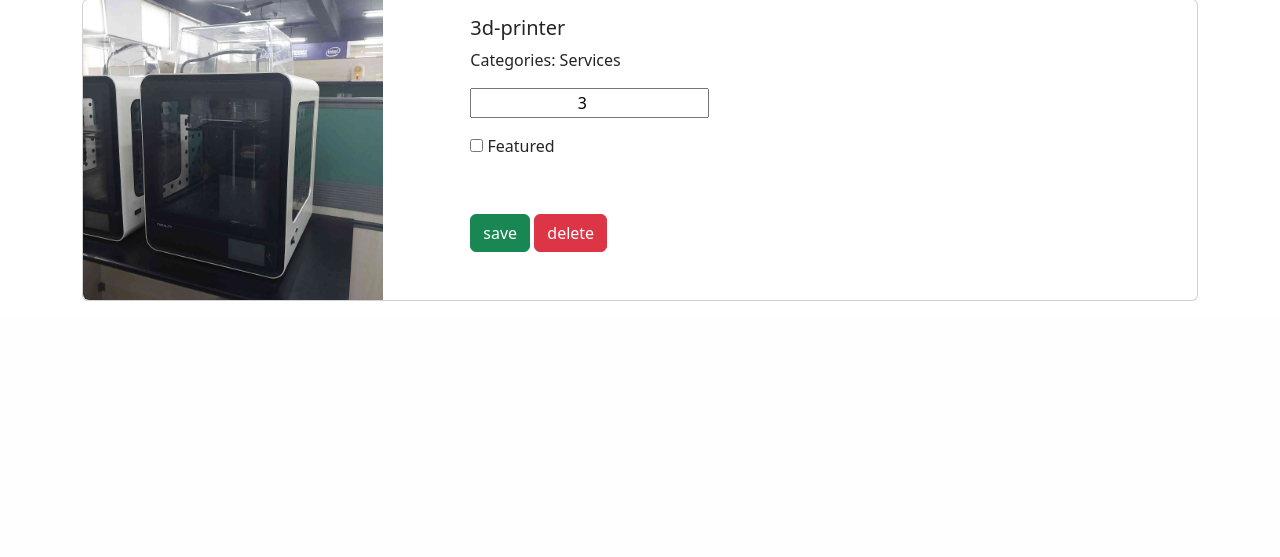
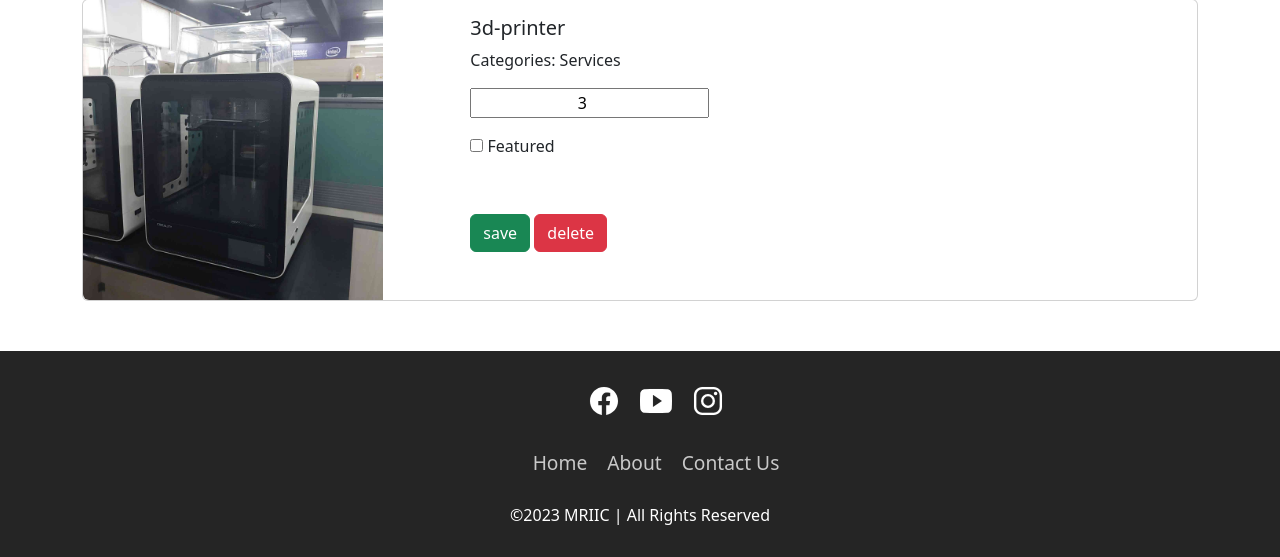
Before and after one commit to GauravYati/Django-Inventory-Management-System-MRIIC-, a Django app: page /inventory/ in a window 1280 px wide. Shown: the part 4665-5222 px from the top of the page. Before the commit the page ends 4966 px from the top, so only its background shows below. Run offline with Django 4.2, Linux system fonts and the light colour scheme; a user stored in the database is signed in; data comes from the database, SQL or seed files in the repository; parts of the project's set-up code (start-up, migrations or seed data) failed here and were passed over.

Commit message:
modified:   inventoryProject/mriic/templates/mriic/footer.html 	modified:   inventoryProject/mriic/templates/mriic/inventory.html

```diff
--- a/inventoryProject/mriic/templates/mriic/footer.html
+++ b/inventoryProject/mriic/templates/mriic/footer.html
@@ -149,7 +149,7 @@
             </a></li>
         </ul>
         <ul class="menu">
-          <li class="menu__item"><a class="menu__link" href="#">Home</a></li>
+          <li class="menu__item"><a class="menu__link" href="{% url 'home' %}">Home</a></li>
           <li class="menu__item"><a class="menu__link" href="https://mriic.tech/about-us/">About</a></li>
           <li class="menu__item"><a class="menu__link" href="https://mriic.tech/contact/">Contact Us</a></li>
 
--- a/inventoryProject/mriic/templates/mriic/inventory.html
+++ b/inventoryProject/mriic/templates/mriic/inventory.html
@@ -87,6 +87,7 @@
       </div>
       {% endfor %}
     </div>
+    {% include "mriic/footer.html" %}
     <script
       src="https://cdn.jsdelivr.net/npm/bootstrap@5.3.0-alpha1/dist/js/bootstrap.bundle.min.js"
       integrity="sha384-w76AqPfDkMBDXo30jS1Sgez6pr3x5MlQ1ZAGC+nuZB+EYdgRZgiwxhTBTkF7CXvN"
```
